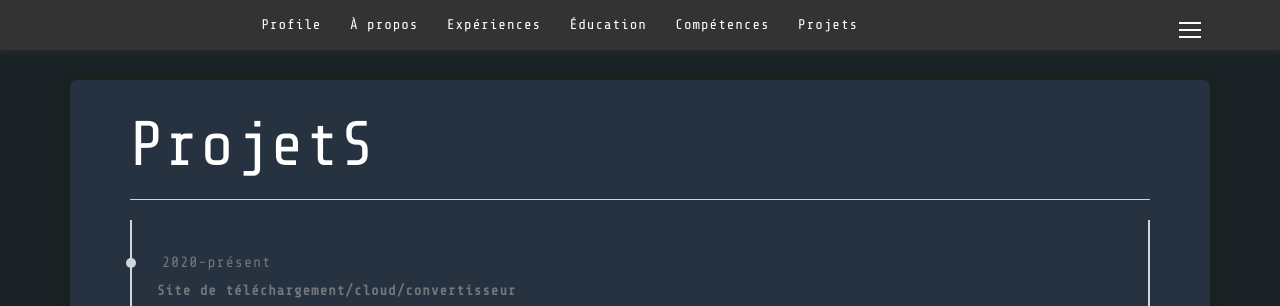
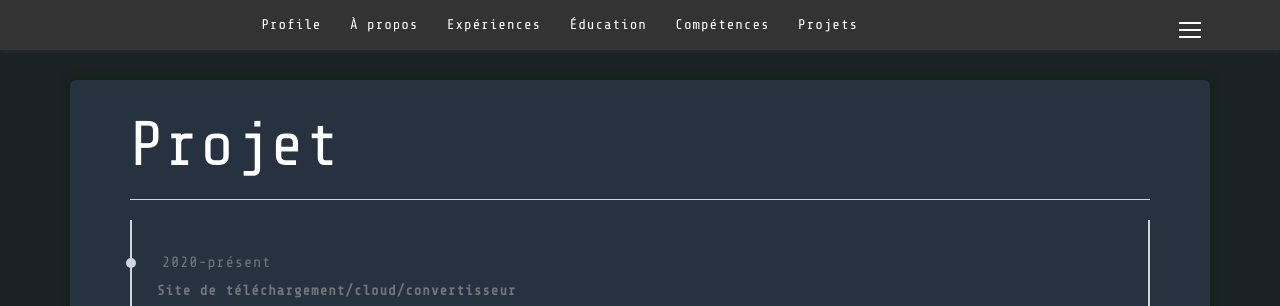
Before and after one commit to MaelC001/MaelC001.github.io, a Jekyll site: the page built from projet/index.html, in a window 1280 px wide and 900 px high. Shown: the top 306 px of the window. Built offline with Jekyll 4.4.1, drawn with Linux system fonts in a browser that asks for light colours; nearby versions of some CDN libraries.

Commit message:
Update index.html

```diff
--- a/projet/index.html
+++ b/projet/index.html
@@ -4,7 +4,7 @@ title: Portfolio - Projet
 ---
 
 <div class="jumbotron jumbo-background timeline" id="projet">
-  <h1>ProjetS</h1>
+  <h1>Projet</h1>
   <hr class="star-bright">
   <ul>
     <li>
@@ -46,6 +46,7 @@ title: Portfolio - Projet
         <p>J'ai contruit une tour de raspberry et formaté les raspberry pour que mon père aie une tour de calcul.</p>
           Langage utilisé :<br>
             - Commande linux
+        </p>
       </div>
     </li>
     <li>
```
